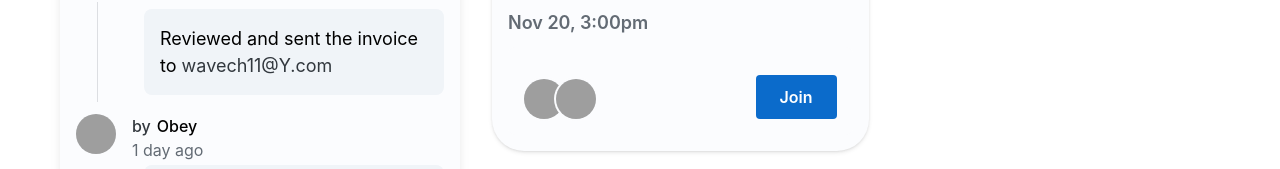
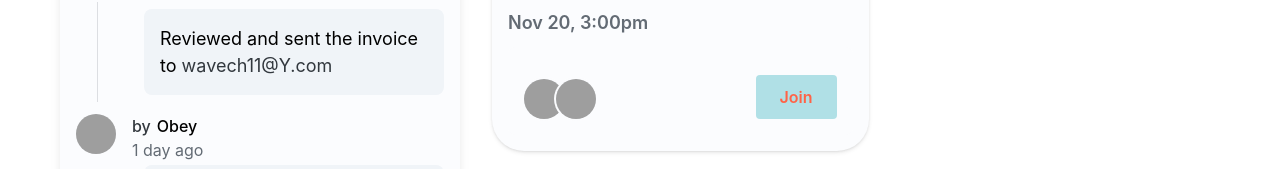
Before and after one commit to WaveChacrit/react-workshop-mui, a React (Vite) app: page / in a window 1280 px wide. Shown: the part 353-522 px from the top of the page. Built offline with nearby package versions, Linux system fonts and the light colour scheme; grey boxes are pictures that could not be loaded.

Commit message:
Custom Button hover

```diff
--- a/src/components/CardTeamReview.tsx
+++ b/src/components/CardTeamReview.tsx
@@ -6,13 +6,18 @@ import Typography from "@mui/joy/Typography";
 import Avatar from "@mui/joy/Avatar";
 import AvatarGroup from "@mui/joy/AvatarGroup";
 import Button from "@mui/joy/Button";
-import CardActions from '@mui/joy/CardActions';
+import CardActions from "@mui/joy/CardActions";
 
 export default function CardTeamReview() {
   return (
     <Card
       variant="plain"
-      sx={{ borderRadius: "2rem", boxShadow: "sm", width: "350x",height: "fit-content" }}
+      sx={{
+        borderRadius: "2rem",
+        boxShadow: "sm",
+        width: "350x",
+        height: "fit-content",
+      }}
     >
       {/* <CardCover>
         <img
@@ -49,7 +54,16 @@ export default function CardTeamReview() {
         </Typography> */}
         </CardContent>
         <CardActions>
-          <Button onClick={function () {}} variant="solid" size="lg">
+          <Button
+            onClick={function () {}}
+            variant="solid"
+            size="lg"
+            sx={{
+              ":hover": { backgroundColor: "Aquamarine" },
+              color: "Tomato",
+              backgroundColor: "PowderBlue",
+            }}
+          >
             Join
           </Button>
         </CardActions>
```
